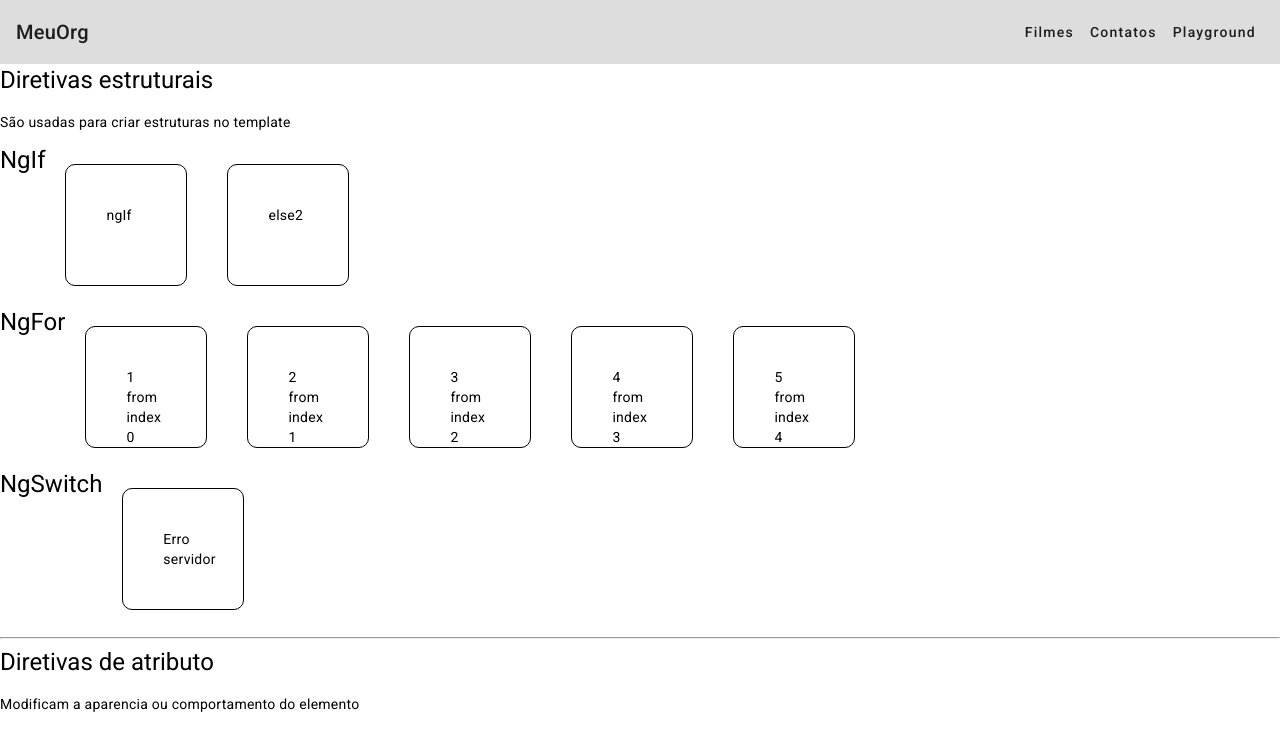
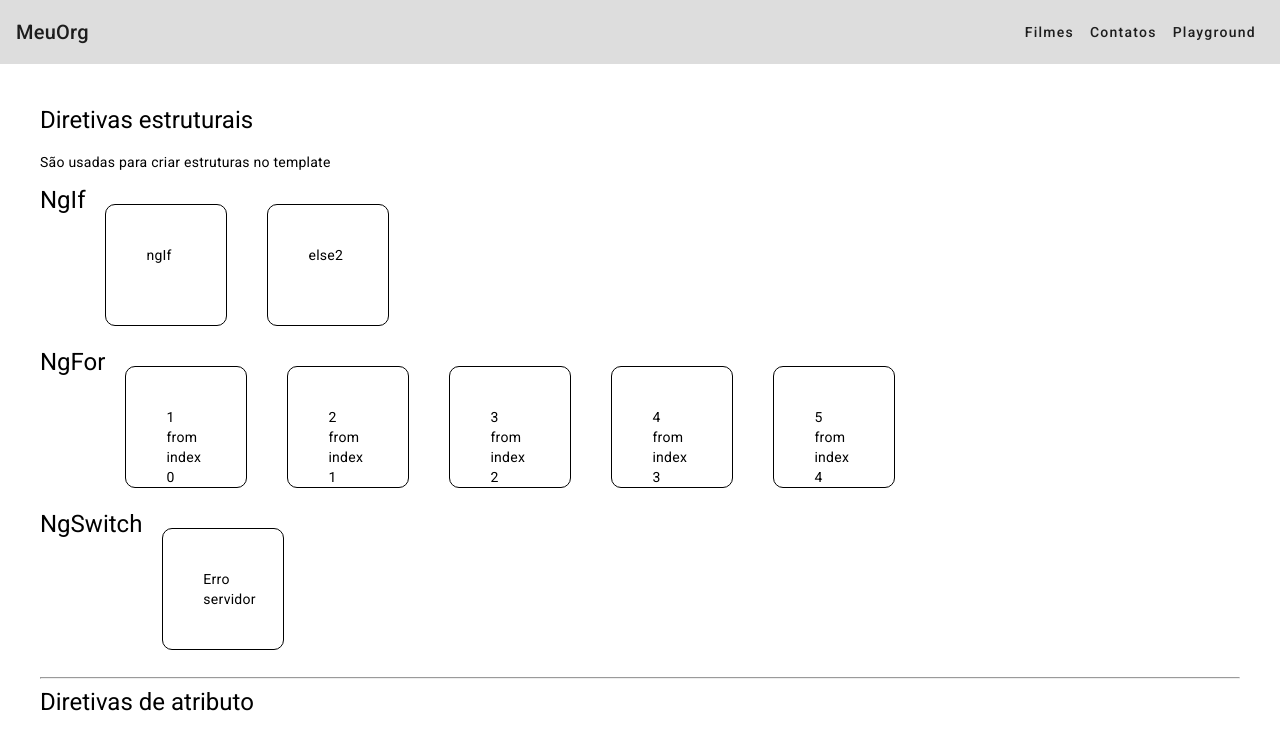
Before and after one commit to lucasalvessm/personal-organizer, an Angular app: page /diretivas in a window 1280 px wide. Shown: the top 732 px of the page. Built offline with nearby package versions, Linux system fonts and the light colour scheme.

Commit message:
minor style fixes

```diff
--- a/src/app/playground/diretivas/diretivas.component.html
+++ b/src/app/playground/diretivas/diretivas.component.html
@@ -1,3 +1,4 @@
+<div class="page-container">
   <h1>Diretivas estruturais</h1>
   <p>São usadas para criar estruturas no template</p>
   <div>
@@ -108,3 +109,4 @@
       } }
     </div>
   </div>
+</div>
--- a/src/app/playground/lifecycle/lifecycle-parent/lifecycle-parent.component.html
+++ b/src/app/playground/lifecycle/lifecycle-parent/lifecycle-parent.component.html
@@ -1,3 +1,4 @@
+<div class="page-container">
   <div>
     <h1>Parent</h1>
 
@@ -18,3 +19,4 @@
 
     <button (click)="atualizaContentProjection()">botão legal</button>
   </div>
+</div>
--- a/src/app/playground/observables/observables.component.html
+++ b/src/app/playground/observables/observables.component.html
@@ -1,5 +1,10 @@
-<h1>Observables</h1>
-<button (click)="novoValor()">novo valor</button>
-<button (click)="novoValorAsync()">novo valor async</button>
-<button (click)="novoValorError()">novo valor error</button>
-<button (click)="novoValorComplete()">novo valor complete</button>
+<div class="page-container">
+  <h1>Observables</h1>
+  <button (click)="novoValor()">novo valor</button>
+  <br />
+  <button (click)="novoValorAsync()">novo valor async</button>
+  <br />
+  <button (click)="novoValorError()">novo valor error</button>
+  <br />
+  <button (click)="novoValorComplete()">novo valor complete</button>
+</div>
--- a/src/styles.scss
+++ b/src/styles.scss
@@ -14,3 +14,8 @@ body {
   justify-content: space-between;
   align-items: center;
 }
+
+.page-container {
+  padding: 40px;
+  min-height: 600px;
+}
```
Lines whose indentation alone changed are shown as unchanged.
